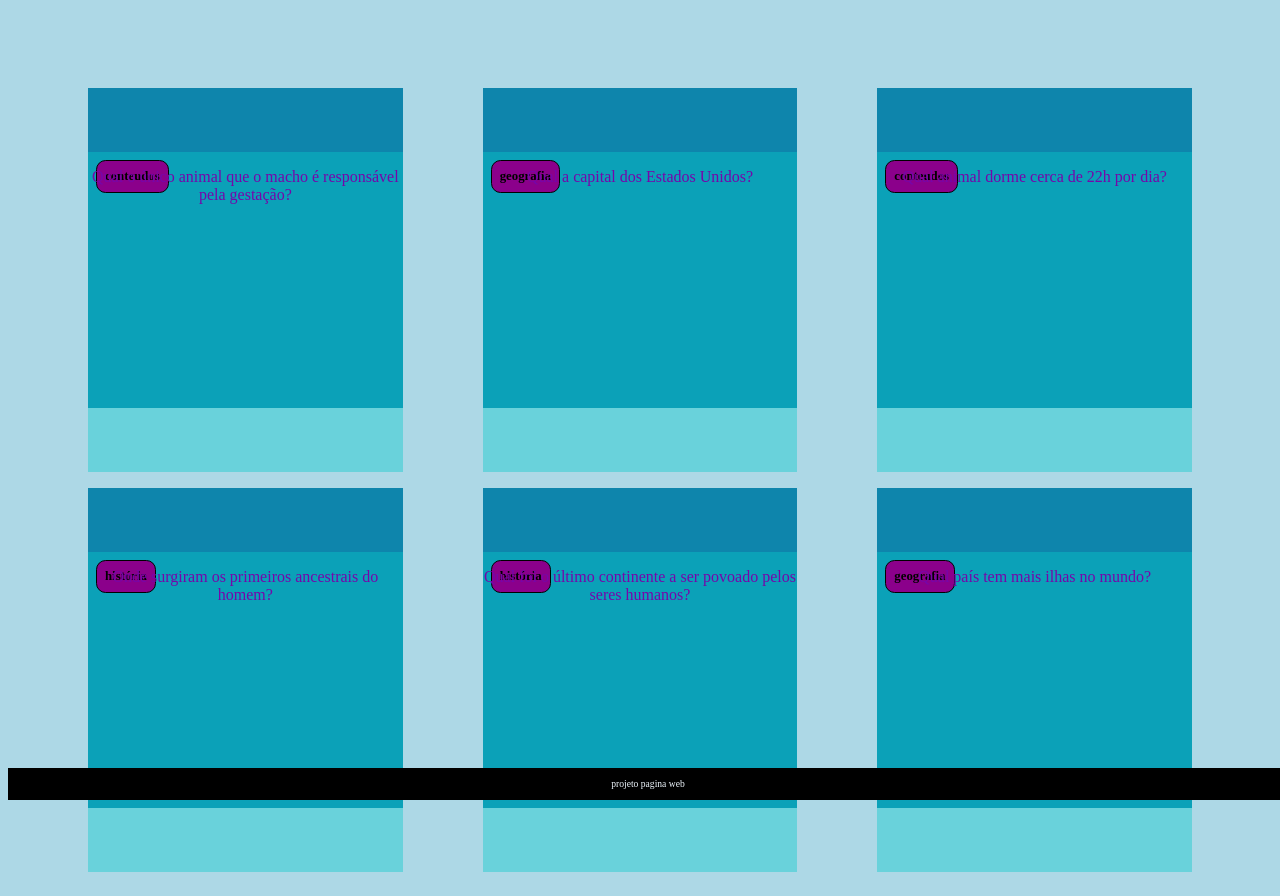
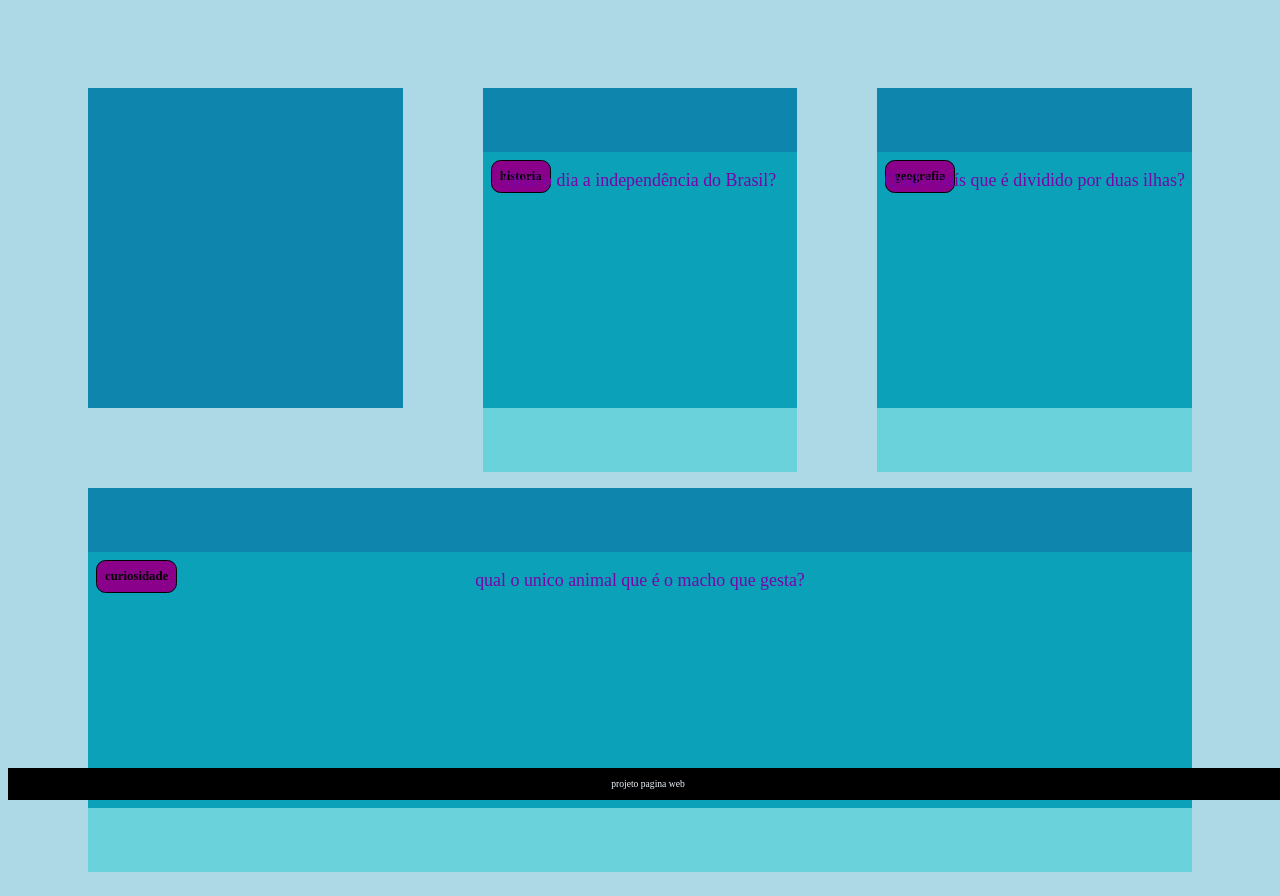
Before and after one commit to eloisy04/pagina-web, a plain HTML site: page index.html in a window 1280 px wide. Drawn offline with Linux system fonts and the light colour scheme.

Commit message:
Add files via upload

```diff
--- /dev/null
+++ b/app.js
@@ -0,0 +1,17 @@
+ function criacartao(categoria, pergunta, resposta) {
+    let container = document.getElementById ("container")
+    let cartao = document.createElement ("article")
+    cartao.className = "cartão"
+    cartao.innerHTML = `
+    <div class="cartão__flashcards">
+    <h3>${categoria}</h3>
+    <div class="cartão__flashcards__perguntas">
+    <p>${pergunta}</p>
+    </div>
+    <div class="cartão__flashcards__respostas">
+    <p>${resposta}</p>
+    </div>
+    </div>
+    `
+    container.appendChild(cartao)
+}
--- a/assets/style.css
+++ b/assets/style.css
@@ -26,6 +26,7 @@ body{
    transform-style: preserve-3d;
    transition: transorm 300ms ease-in-out;
    margin-top: 4rem;
+   font-size: 1.4vw;
 
 }
 
@@ -54,7 +55,7 @@ backface-visibility: hidden;
 
 }
 
-.cartão:hover .cartão__flashcards{
+.cartão.active .cartão__flashcards{
     transform: rotateY(180deg);
 }
 
@@ -75,13 +76,32 @@ footer{
     position: absolute;
     height: 100%;
     width: 100%;
+    box-sizing:border-box;
 }
 
 .cartão__flashcards__respostas{
 transform: rotateY(180deg);
+background-color:rgba(65, 6, 124, 0.3);
+border: 4px solid var(#0e85ac);
 }
 
 footer p{
     text-align: center;
     font-size: 0.6rem;
 }
+
+@media (max-widht:560px) {
+
+ body {
+    background: url('img/bh-mobile.webp');
+ }
+.cartão {
+    flex: 1 0 calc(100% - 1rem)
+}
+.cartão__flashcards h3
+font-size 3vw;
+
+.cartão__flashcards
+font-size: 3.8vw;
+
+}
--- a/index.html
+++ b/index.html
@@ -11,76 +11,22 @@
  <main>
 <section id="container">
     <article class="cartão">
-        <div class="cartão__flashcards">
+        <!-- <div class="cartão__flashcards">
            <h3>conteudos</h3>
            <div class="cartão__flashcards__perguntas">
            <p> Qual o único animal que o macho é responsável pela gestação?</p>
            </div>
            <div class="cartão__flashcards__respostas">
-            O cavalo marinho
+           <p> O cavalo marinho</p>
            </div>
-        </div>
-    </article>
-    <article class="cartão">
-        <div class="cartão__flashcards">
-           <h3>geografia</h3>
-           <div class="cartão__flashcards__perguntas">
-           <p> Qual a capital dos Estados Unidos?</p>
-           </div>
-           <div class="cartão__flashcards__respostas">
-            A capital dos Estados Unidos é washington
-           </div>
-        </div>
-    </article>
-        <article class="cartão">
-            <div class="cartão__flashcards">
-               <h3>conteudos</h3>
-               <div class="cartão__flashcards__perguntas">
-              <p> Qual animal dorme cerca de 22h por dia?</p>
-               </div>
-               <div class="cartão__flashcards__respostas">
-              O coala
-               </div>
-            </div>
-        </article>
-    </article>
-    <article class="cartão">
-        <div class="cartão__flashcards">
-           <h3>história</h3>
-           <div class="cartão__flashcards__perguntas">
-          <p> Onde surgiram os primeiros ancestrais do homem? </p>
-           </div>
-           <div class="cartão__flashcards__respostas">
-         Na África Ociental
-           </div>
-        </div>
-    </article>
-    <article class="cartão">
-        <div class="cartão__flashcards">
-           <h3>história</h3>
-           <div class="cartão__flashcards__perguntas">
-          <p>Qual foi o último continente a ser povoado pelos seres humanos? </p>
-           </div>
-           <div class="cartão__flashcards__respostas">
-            América
-           </div>
-        </div>
-    </article>
-    <article class="cartão">
-        <div class="cartão__flashcards">
-           <h3>geografia</h3>
-           <div class="cartão__flashcards__perguntas">
-          <p>Qual país tem mais ilhas no mundo? </p>
-           </div>
-           <div class="cartão__flashcards__respostas">
-            Suécia, por volta de 220.000
-           </div>
-        </div>
+        </div> -->
     </article>
 </section>
  </main>
  <footer>
     <p>projeto pagina web</p>
  </footer>
+ <script src="app.js"></script>
+ <script src="perguntas.js"></script>
 </body>
 </html>
--- a/perguntas.js
+++ b/perguntas.js
@@ -9,3 +9,9 @@ criacartao(
     "Qual o país que é dividido por duas ilhas?",
     "Nova Zelândia"
 )
+
+criacartao(
+    "curiosidade",
+    "qual o unico animal que é o macho que gesta?",
+    "o cavalo marinho"
+)
```
